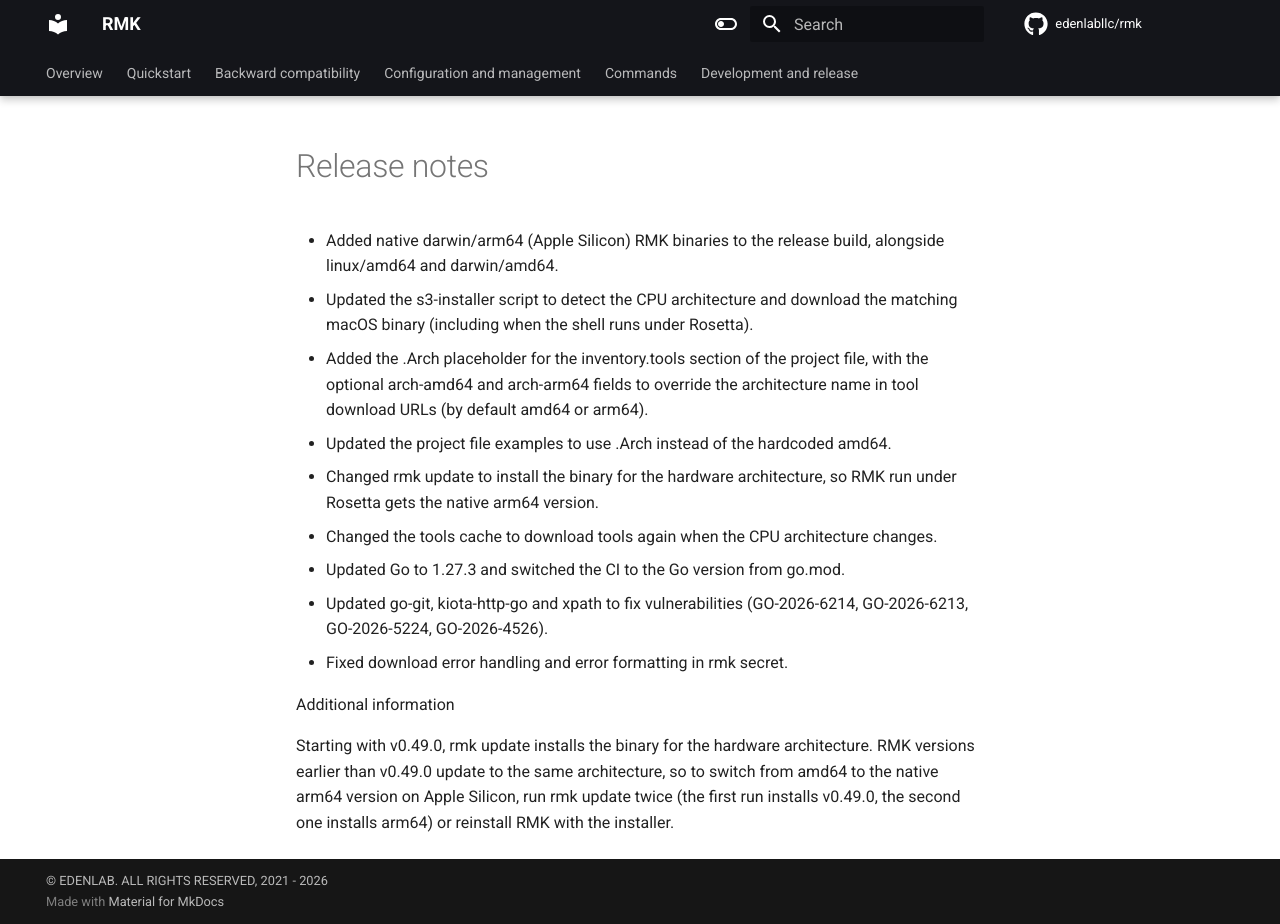
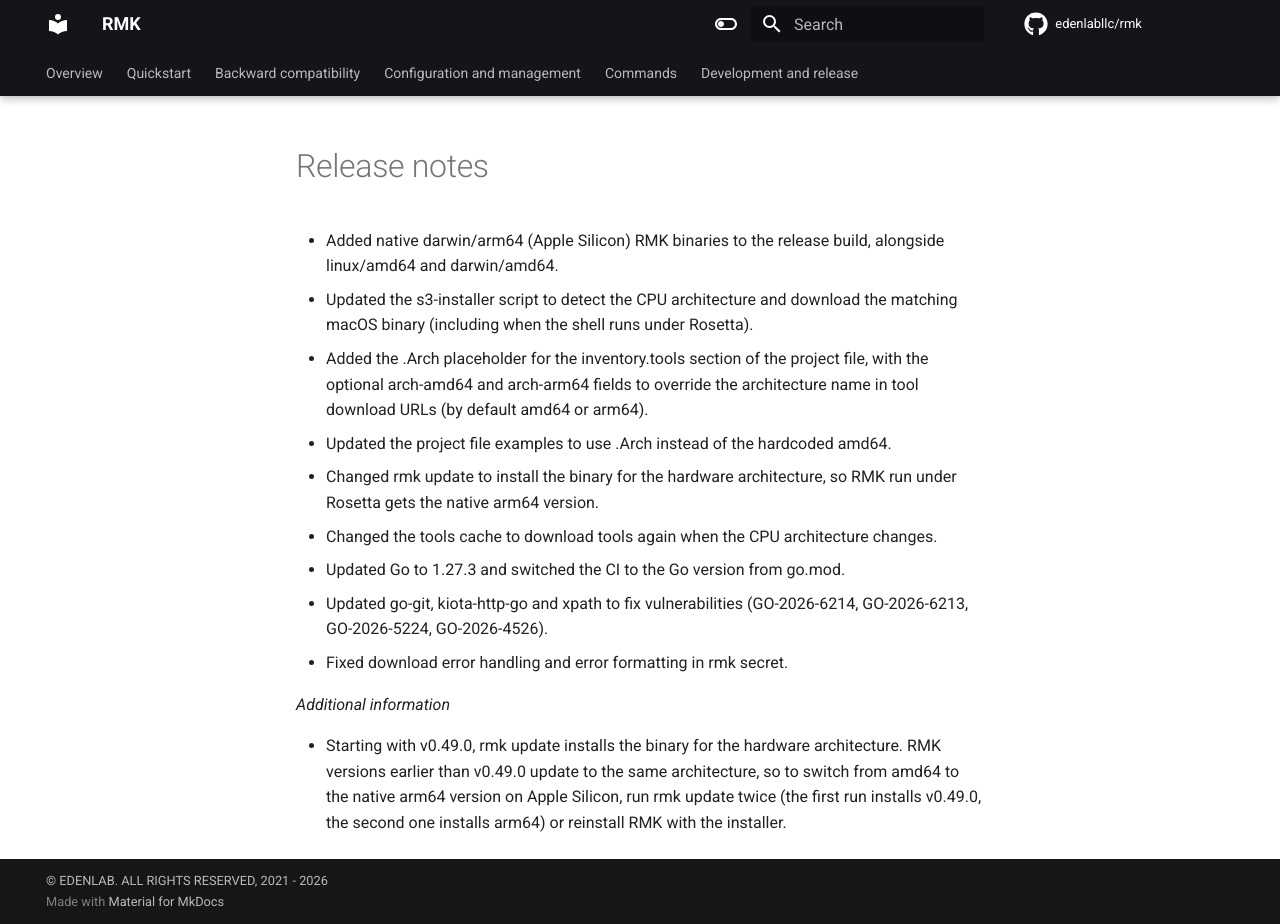
Before and after one commit to edenlabllc/rmk, an MkDocs documentation site: the page built from docs/release-notes.md, in a window 1280 px wide and 924 px high. Built offline with MkDocs 1.6.1 and Material for MkDocs 9.7.7, drawn with Linux system fonts in a browser that asks for light colours; comment, search, counter and statistics services are not loaded; the version menu is left out.

Commit message:
#129 - refactoring

```diff
--- a/docs/release-notes.md
+++ b/docs/release-notes.md
@@ -8,6 +8,6 @@
 - Updated go-git, kiota-http-go and xpath to fix vulnerabilities (GO-2026-6214, GO-2026-6213, GO-2026-5224, GO-2026-4526).
 - Fixed download error handling and error formatting in rmk secret.
 
-Additional information
+*Additional information*
 
-Starting with v0.49.0, rmk update installs the binary for the hardware architecture. RMK versions earlier than v0.49.0 update to the same architecture, so to switch from amd64 to the native arm64 version on Apple Silicon, run rmk update twice (the first run installs v0.49.0, the second one installs arm64) or reinstall RMK with the installer.
+- Starting with v0.49.0, rmk update installs the binary for the hardware architecture. RMK versions earlier than v0.49.0 update to the same architecture, so to switch from amd64 to the native arm64 version on Apple Silicon, run rmk update twice (the first run installs v0.49.0, the second one installs arm64) or reinstall RMK with the installer.
```
